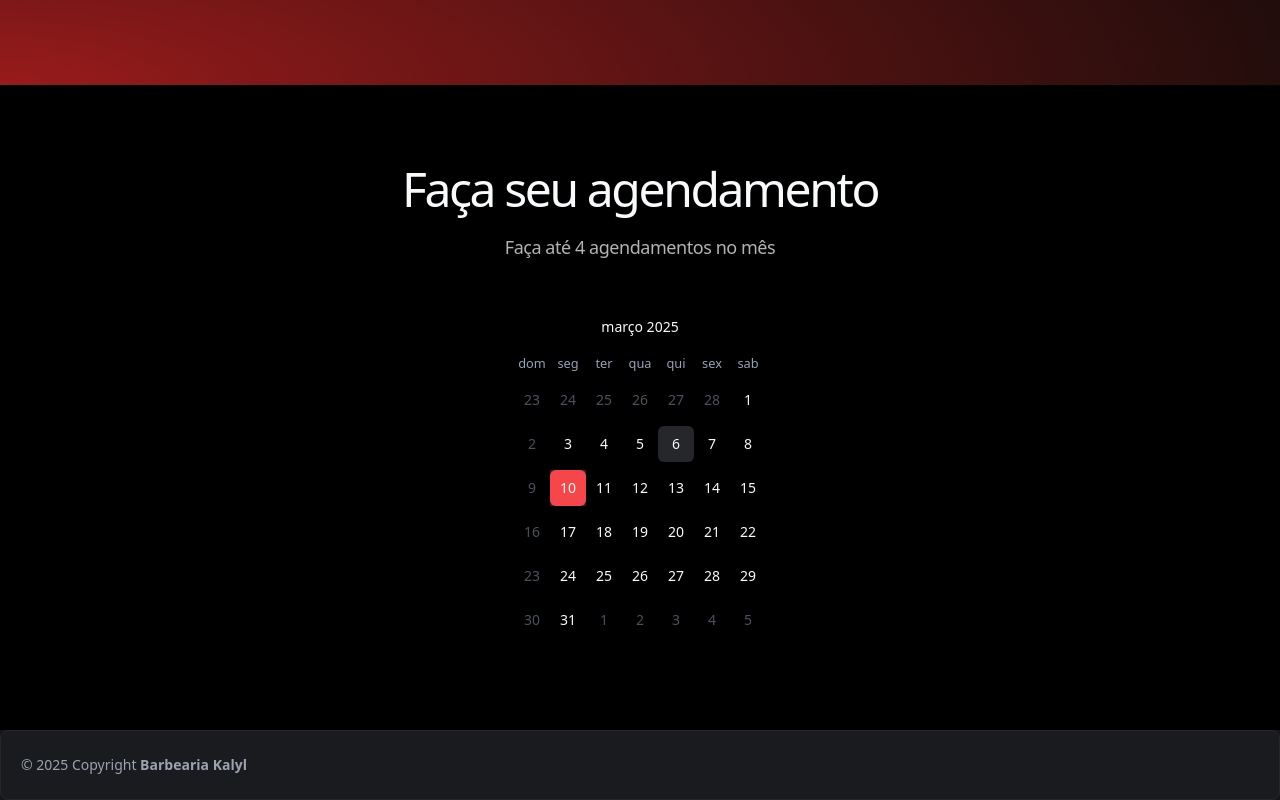
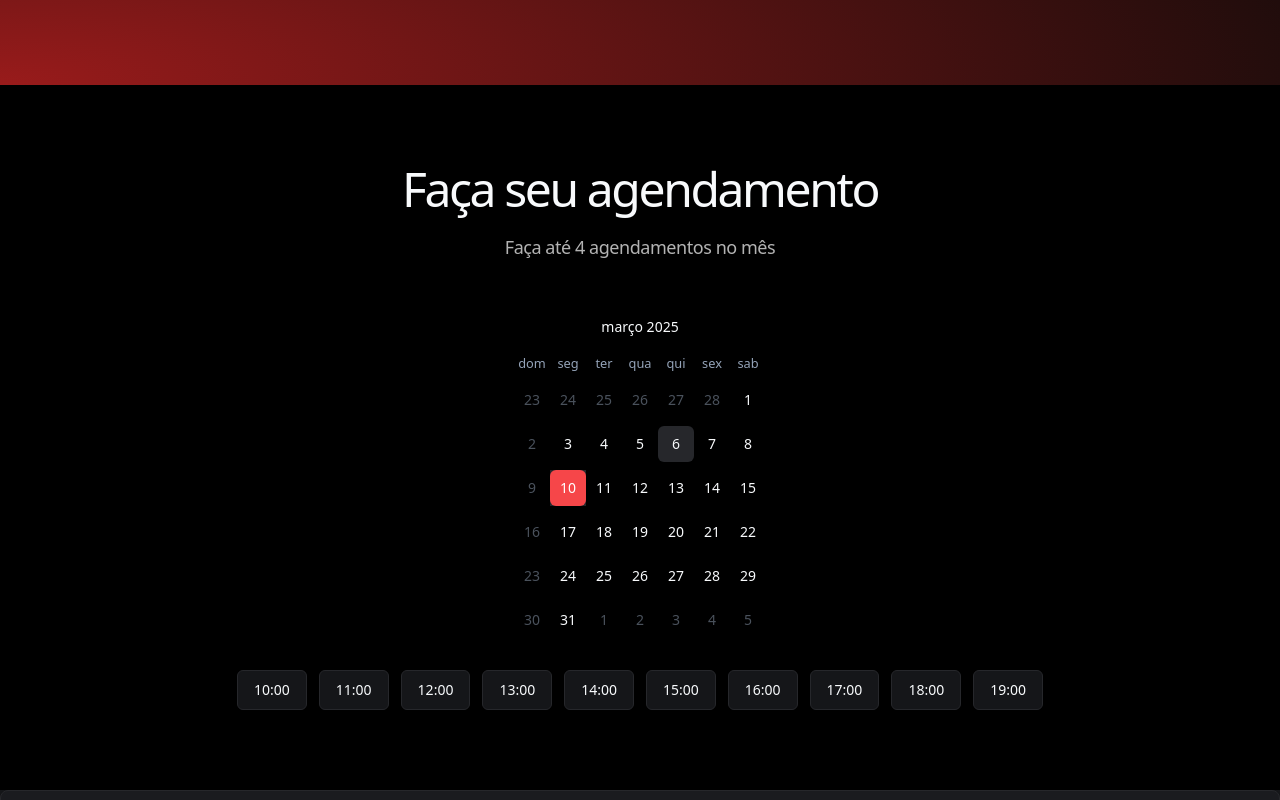
Before and after one commit to ottoengel/kalyl, a Next.js app: page /plan-dashboard in a window 1280 px wide. Both pictures are taken after a click on the button "10". Shown: the part 727-1527 px from the top of the page. Built offline with nearby package versions, Linux system fonts and the light colour scheme; no server answers.

Commit message:
feat: add initial booking

```diff
--- a/app/plan-dashboard/section/booking-section.tsx
+++ b/app/plan-dashboard/section/booking-section.tsx
@@ -1,18 +1,208 @@
+/* eslint-disable @typescript-eslint/no-explicit-any */
 "use client"
 
 import { Calendar } from "@/app/_components/ui/calendar"
+import { Button } from "@/app/_components/ui/button"
 import { ptBR } from "date-fns/locale"
-import { useState } from "react"
+import { useEffect, useMemo, useState } from "react"
+import { isPast, isToday, set } from "date-fns"
+import { useSession } from "next-auth/react"
+import { toast } from "sonner"
+import { createBooking } from "@/app/_actions/create-booking"
+import { getBookings } from "@/app/_actions/get-bookings"
+import { Barber, BarberServices } from "@prisma/client"
 
-const Booking = () => {
+interface ServiceItemProps {
+  service: Pick<BarberServices, "name" | "price" | "id"> // Aceitando apenas name, price e id
+  barber: Pick<Barber, "name" | "id">
+}
+console.log("Variáveis de Ambiente:", {
+  MENSALISTA_CABELO_ID: process.env.NEXT_PUBLIC_MENSALISTA_CABELO_ID,
+  MENSALISTA_BARBA_ID: process.env.NEXT_PUBLIC_MENSALISTA_BARBA_ID,
+  MENSALISTA_CABELO_E_BARBA_ID:
+    process.env.NEXT_PUBLIC_MENSALISTA_CABELO_E_BARBA_ID,
+})
+
+const TIME_LIST = [
+  "10:00",
+  "11:00",
+  "12:00",
+  "13:00",
+  "14:00",
+  "15:00",
+  "16:00",
+  "17:00",
+  "18:00",
+  "19:00",
+]
+
+const getServiceIdFromRole = (role: string): string | undefined => {
+  console.log("Recebido role:", role)
+
+  switch (role) {
+    case "MENSALISTA_CABELO":
+      console.log(
+        "Retornando MENSALISTA_CABELO_ID:",
+        process.env.NEXT_PUBLIC_MENSALISTA_CABELO_ID,
+      )
+      return (
+        process.env.NEXT_PUBLIC_MENSALISTA_CABELO_ID || "fallback-cabelo-id"
+      )
+    case "MENSALISTA_BARBA":
+      console.log(
+        "Retornando MENSALISTA_BARBA_ID:",
+        process.env.NEXT_PUBLIC_MENSALISTA_BARBA_ID,
+      )
+      return process.env.NEXT_PUBLIC_MENSALISTA_BARBA_ID || "fallback-barba-id"
+    case "MENSALISTA_CABELO_E_BARBA":
+      console.log(
+        "Retornando MENSALISTA_CABELO_E_BARBA_ID:",
+        process.env.NEXT_PUBLIC_MENSALISTA_CABELO_E_BARBA_ID,
+      )
+      return (
+        process.env.NEXT_PUBLIC_MENSALISTA_CABELO_E_BARBA_ID ||
+        "fallback-cabeloe-barba-id"
+      )
+    default:
+      console.error("Role não reconhecido no switch:", role)
+      return undefined
+  }
+}
+
+const Booking = ({ service, barber }: ServiceItemProps) => {
+  const { data } = useSession()
   const [selectedDay, setSelectedDay] = useState<Date | undefined>(undefined)
+  const [selectedTime, setSelectedTime] = useState<string | undefined>(
+    undefined,
+  )
+  const [dayBookings, setDayBookings] = useState<any[]>([])
+  const [userBookings, setUserBookings] = useState<number>(0)
+
+  useEffect(() => {
+    if (!data?.user || !selectedDay || !service || !barber) return
+
+    const fetchBookings = async () => {
+      try {
+        const serviceId = data.user.role
+          ? getServiceIdFromRole(data.user.role)
+          : undefined
+
+        if (!serviceId) {
+          console.error(
+            "Não foi possível determinar o serviço com base no plano do usuário.",
+          )
+          return
+        }
+
+        const allBookings = await getBookings({
+          serviceId,
+          date: selectedDay,
+          barberId: barber.id,
+        })
+
+        const userBookings = allBookings.filter(
+          (booking) => booking.userId === data.user.id,
+        )
+        setUserBookings(userBookings.length)
+
+        const dayBookings = userBookings.filter(
+          (booking) =>
+            new Date(booking.date).toDateString() ===
+            selectedDay.toDateString(),
+        )
+        setDayBookings(dayBookings)
+      } catch (error) {
+        console.error("Erro ao buscar agendamentos:", error)
+      }
+    }
+
+    fetchBookings()
+  }, [selectedDay, data, service, barber])
+
+  const selectedDate = useMemo(() => {
+    if (!selectedDay || !selectedTime) return
+    return set(selectedDay, {
+      hours: Number(selectedTime.split(":")[0]),
+      minutes: Number(selectedTime.split(":")[1]),
+    })
+  }, [selectedDay, selectedTime])
 
   const handleDateSelect = (date: Date | undefined) => {
     setSelectedDay(date)
   }
+
+  const handleTimeSelect = (time: string) => {
+    setSelectedTime(time)
+  }
+
+  const handleCreateBooking = async () => {
+    try {
+      if (!selectedDate) {
+        toast.error("Selecione um horário antes de prosseguir.")
+        return
+      }
+      if (!barber || !barber.id) {
+        console.error("Barber ou barber.id estão indefinidos:", barber)
+        toast.error("Erro ao identificar o barbeiro para a reserva.")
+        return
+      }
+
+      console.log("Role do usuário:", data?.user?.role)
+      console.log("Chamando getServiceIdFromRole para o role:", data?.user.role)
+      const serviceId = data?.user?.role
+        ? getServiceIdFromRole(data.user.role)
+        : undefined
+      console.log("ServiceId obtido pelo getServiceIdFromRole:", serviceId)
+      console.log(`Role recebido do usuário: "${data?.user?.role}"`)
+      console.log("Tipo de role:", typeof data?.user?.role)
+
+      console.log("ServiceId obtido:", serviceId)
+
+      if (!serviceId) {
+        console.error("ServiceId não encontrado para o role:", data?.user?.role)
+        toast.error(
+          "Não foi possível determinar o serviço com base no plano do usuário.",
+        )
+        return
+      }
+
+      console.log("ServiceId encontrado:", serviceId)
+
+      await createBooking({
+        serviceId,
+        date: selectedDate,
+        type: "Reserva",
+        barberId: barber.id,
+      })
+
+      toast.success("Reserva criada com sucesso!")
+      setUserBookings(userBookings + 1)
+    } catch (error) {
+      console.error("Erro ao criar reserva:", error)
+      toast.error("Erro ao criar reserva!")
+    }
+  }
+
+  const availableTimes = useMemo(() => {
+    if (!selectedDay) return []
+    return TIME_LIST.filter((time) => {
+      const hour = Number(time.split(":")[0])
+      const minutes = Number(time.split(":")[1])
+      const timeIsOnThePast = isPast(set(new Date(), { hours: hour, minutes }))
+      if (timeIsOnThePast && isToday(selectedDay)) return false
+      const hasBooking = dayBookings.some(
+        (booking) =>
+          new Date(booking.date).getHours() === hour &&
+          new Date(booking.date).getMinutes() === minutes,
+      )
+      return !hasBooking
+    })
+  }, [selectedDay, dayBookings])
+
   const today = new Date()
   const firstDayOfMonth = new Date(today.getFullYear(), today.getMonth(), 1)
   const lastDayOfMonth = new Date(today.getFullYear(), today.getMonth() + 1, 0)
+
   return (
     <section className="bg-black py-20">
       <div className="container mx-auto">
@@ -28,11 +218,37 @@ const Booking = () => {
             locale={ptBR}
             selected={selectedDay}
             onSelect={handleDateSelect}
-            fromDate={firstDayOfMonth} // Define o primeiro dia do mês
-            toDate={lastDayOfMonth} // Define o último dia do mês
+            fromDate={firstDayOfMonth}
+            toDate={lastDayOfMonth}
             disabled={(date) => date.getDay() === 0}
           />
         </div>
+        {selectedDay && (
+          <div className="mt-5 flex flex-wrap justify-center gap-3">
+            {availableTimes.length > 0 ? (
+              availableTimes.map((time) => (
+                <Button
+                  key={time}
+                  variant={selectedTime === time ? "default" : "outline"}
+                  onClick={() => handleTimeSelect(time)}
+                >
+                  {time}
+                </Button>
+              ))
+            ) : (
+              <p className="text-center text-white">
+                Nenhum horário disponível.
+              </p>
+            )}
+          </div>
+        )}
+        {selectedDate && (
+          <div className="mt-5 text-center">
+            <Button onClick={handleCreateBooking} disabled={userBookings >= 4}>
+              Confirmar Agendamento
+            </Button>
+          </div>
+        )}
       </div>
     </section>
   )
```
